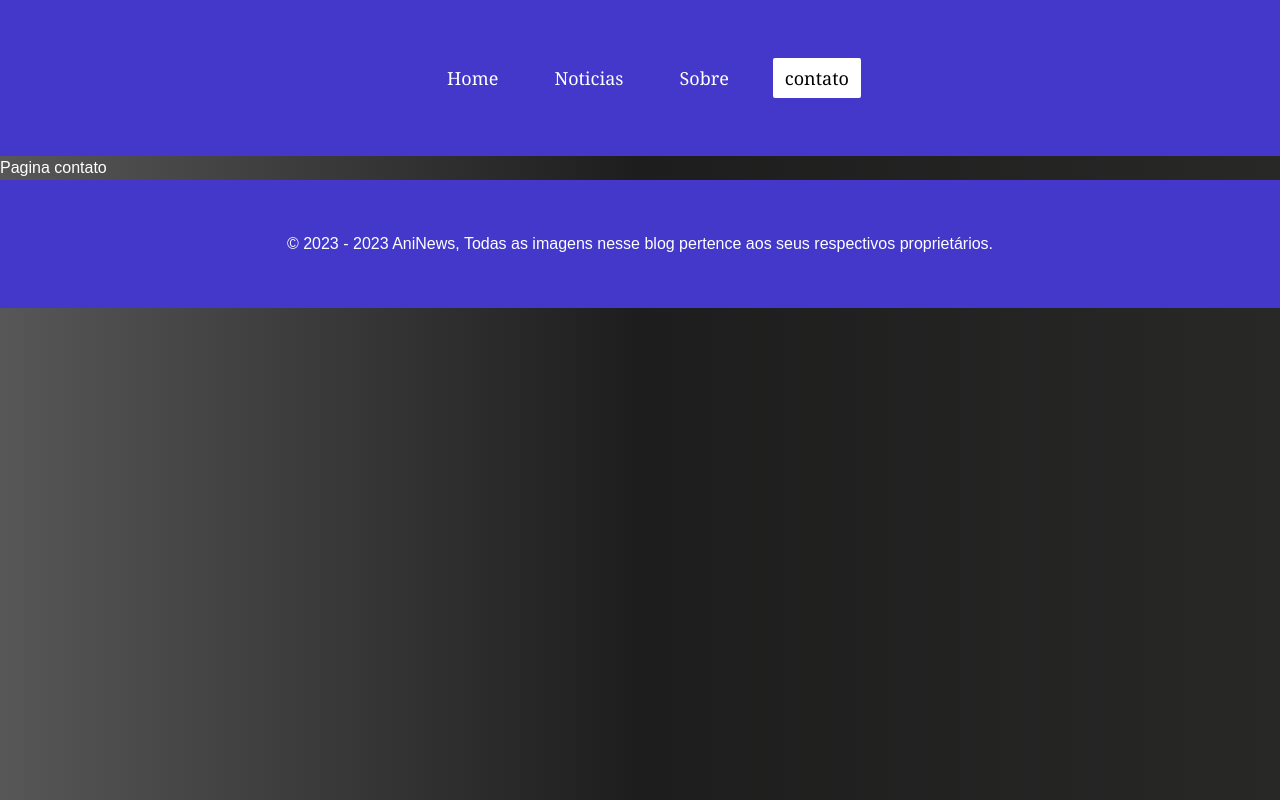
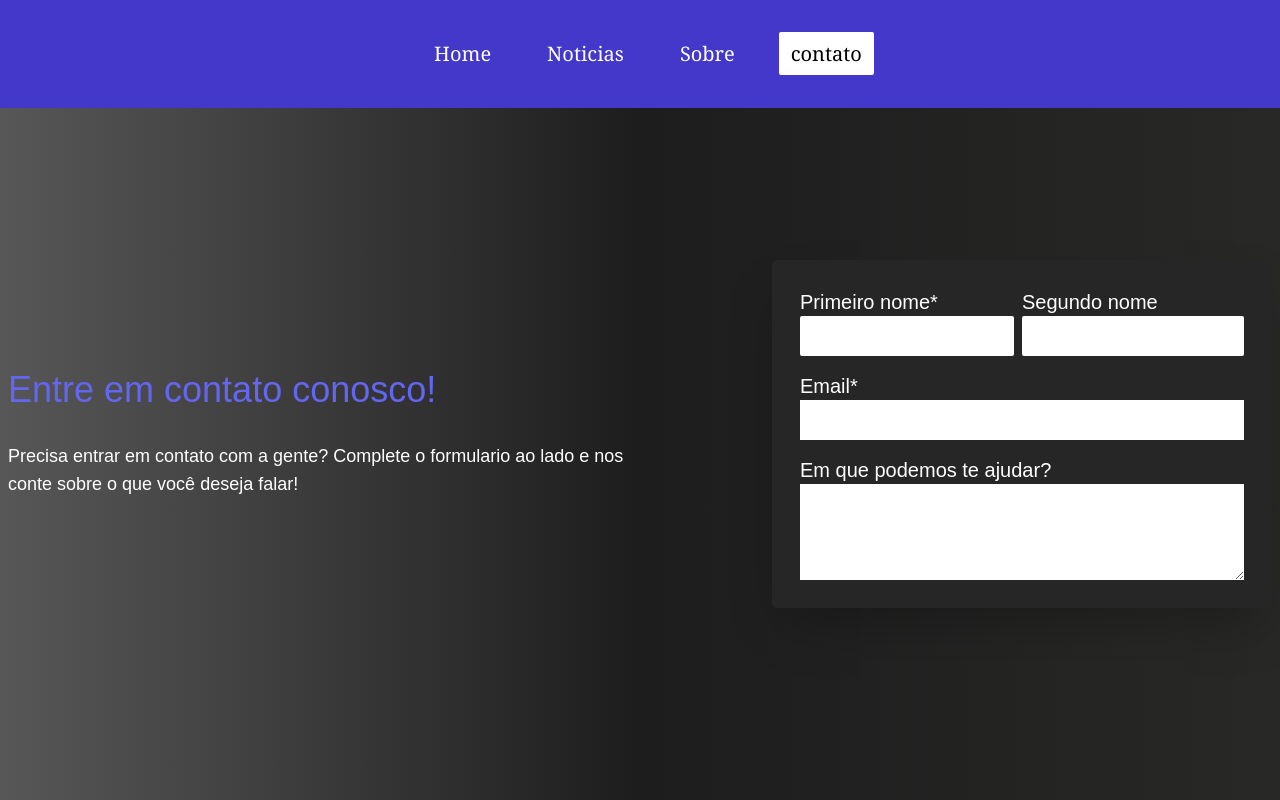
Before and after one commit to AencioVinicius2/ani_news, a React (Create React App) app: page /contato in a window 1280 px wide. Shown: the top 800 px of the page. Built offline with nearby package versions, Linux system fonts and the light colour scheme.

Commit message:
feat: adjustment on the page contact

```diff
--- a/src/app/components/footer/Footer.tsx
+++ b/src/app/components/footer/Footer.tsx
@@ -3,7 +3,7 @@ import React from 'react';
 
 export const Footer = () => {
   return (
-    <footer className='flex bg-indigo-700 h-32 text-white justify-center items-center'>
+    <footer className='flex bg-indigo-700 h-32 mt-16 relative bottom-0 text-white justify-center items-center w-full'>
       <p className='w-4/5 text-center'>&copy; 2023 - 2023 AniNews, Todas as imagens nesse blog pertence aos seus respectivos proprietários.</p>
     </footer>
   );
--- /dev/null
+++ b/src/app/components/form/Form.tsx
@@ -0,0 +1,27 @@
+import React from 'react';
+
+
+export const Form = () => {
+  return (
+    <form className='flex flex-col p-7 lg:w-[500px] w-[360px] m-auto bg-neutral-800 shadow-2xl rounded-md'>
+
+      <div className='flex w-full'>
+        <div className='flex flex-col w-2/4'>
+          <label className='text-xl mr-2'>Primeiro nome*</label>
+          <input type="text" className='mr-2 p-2 rounded-sm' />
+        </div>
+
+        <div className='flex flex-col w-2/4'>
+          <label className='text-xl border-solid'>Segundo nome</label>
+          <input type="text" className='p-2 rounded-sm' />
+        </div>
+      </div>
+
+      <label className='mt-4 text-xl'>Email*</label>
+      <input type="text"  className='w-full p-2'/>
+
+      <label className='mt-4 text-xl'>Em que podemos te ajudar?</label>
+      <textarea rows={4}></textarea>
+    </form>
+  );
+};
--- a/src/app/components/header/Header.tsx
+++ b/src/app/components/header/Header.tsx
@@ -11,7 +11,7 @@ export const Header = () => {
   }
 
   return (
-    <header className='bg-indigo-700 p-12 text-white text-center font-serif text-lg flex flex-col'>
+    <header className='bg-indigo-700 p-6 text-white text-center font-serif text-lg flex flex-col'>
       {!isOpen &&
       <div>
         <div className='lg:hidden w-full h-11 my-2 flex flex-row-reverse hover:cursor-pointer'>
--- a/src/app/components/header/Nav.tsx
+++ b/src/app/components/header/Nav.tsx
@@ -36,7 +36,7 @@ export const Nav = () => {
       <nav className=' justify-center border-solid m-auto'>
         <ul className='lg:flex justify-center'>
           {navbar.map((item) => (
-            <li  key={item.page} className='lg:ml-6 lg:mr-2 my-4'>
+            <li  key={item.page} className='lg:ml-6 lg:mr-2 my-4 text-xl'>
               <NavLink to={item.href} className={( {isActive} ) =>
                 isActive
                   ? 'bg-white text-black rounded-sm py-2 px-3 transition delay-150'
--- a/src/app/components/index.ts
+++ b/src/app/components/index.ts
@@ -2,3 +2,4 @@ export * from './layout/Layout';
 export * from './main/Main';
 export * from './footer/Footer';
 export * from './sidebar/Sidebar';
+export * from './form/Form';
--- a/src/app/components/main/Main.tsx
+++ b/src/app/components/main/Main.tsx
@@ -92,7 +92,7 @@ const sectionPosts: ISectionPostsProps[] = [
 
 export const Main = () => {
   return (
-    <main className='lg:flex lg:justify-around m-auto mt-14 w-4/5 max-w-[1980px]grid lg:grid-cols-2'>
+    <main className='lg:flex lg:justify-around m-auto mt-14 w-4/5 max-w-[1980px] grid lg:grid-cols-2'>
       <div>
         <section className='grid lg:grid-cols-2 m-auto my-4 lg:m-2 gap-5 max-w-screen-md'>
           {sectionPosts.map((item) => (
--- a/src/app/pages/contato/Contato.tsx
+++ b/src/app/pages/contato/Contato.tsx
@@ -1,10 +1,17 @@
 import React from 'react';
-
+import { Form } from '../../components';
 
 export const Contato = () => {
   return (
-    <div>
-      <h1>Pagina contato</h1>
+    <div className='lg:flex grid row-span-2 gap-36 mb-[500px] mt-36 justify-center w-full p-2'>
+
+      <div className='m-auto w-3/4 md:w-2/4 lg:w-auto text-center lg:text-start'>
+        <h1 className='mb-8 text-4xl text-indigo-500'>Entre em contato conosco!</h1>
+        <p className='text-lg'>Precisa entrar em contato com a gente? Complete o formulario ao lado e nos conte sobre o que você deseja falar!</p>
+      </div>
+
+      <Form />
+
     </div>
   );
 };
```
